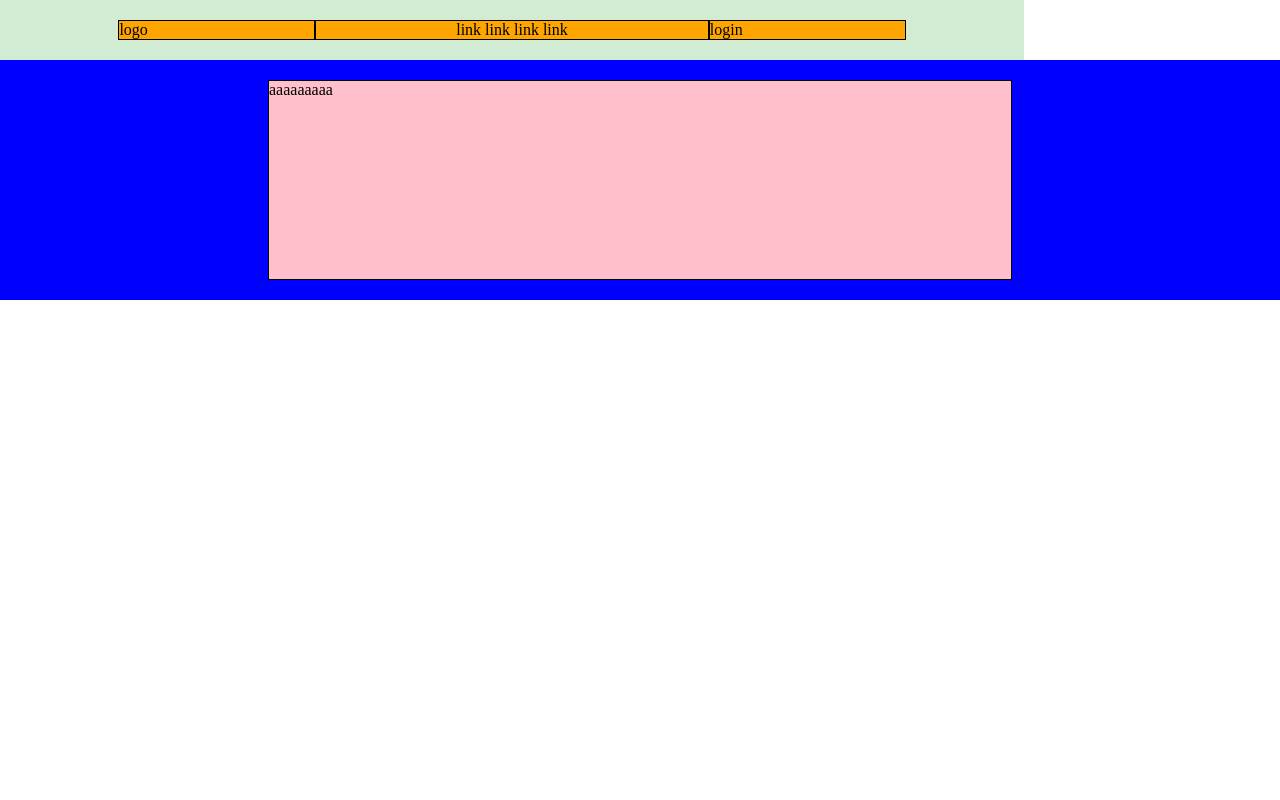
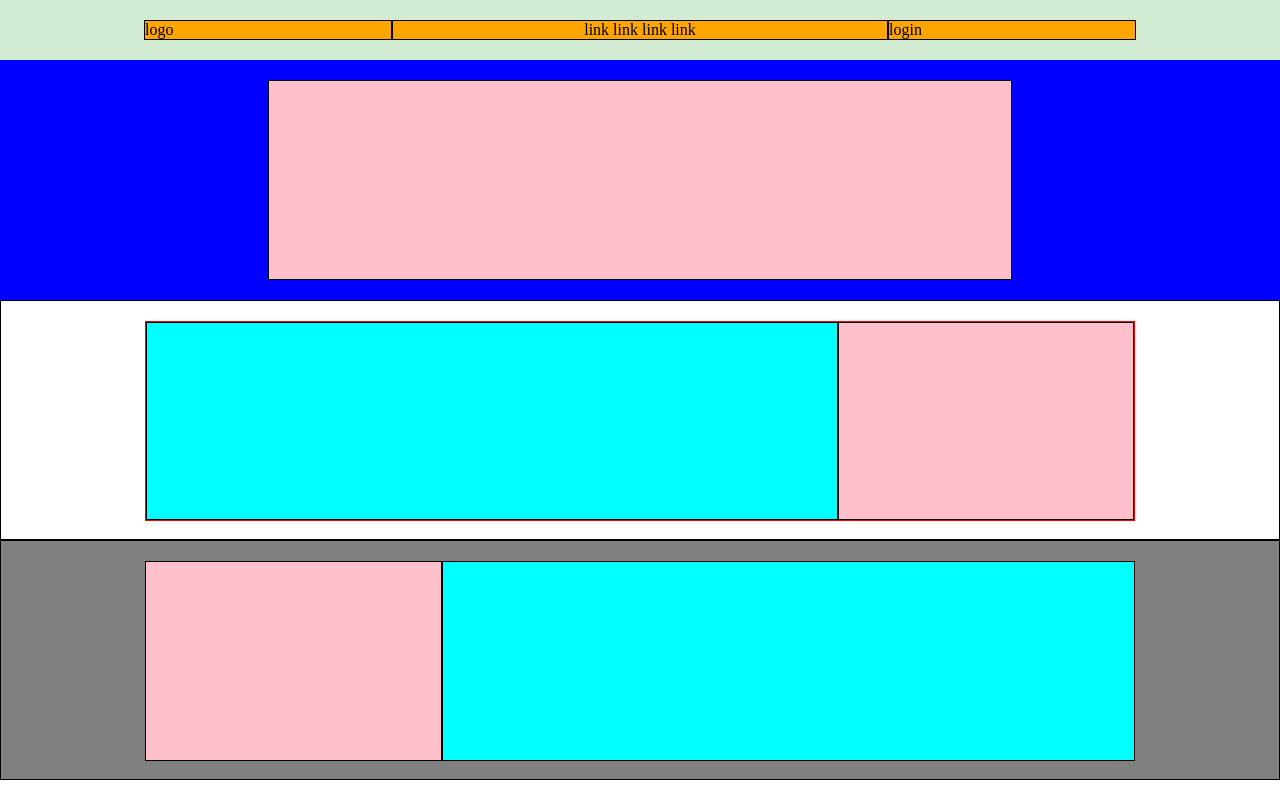
Before and after one commit to BartCatalano/htmlcss-struttura-discord, a plain HTML site: page index.html in a window 1280 px wide. Drawn offline with Linux system fonts and the light colour scheme.

Commit message:
feat:prime due section complete

```diff
--- a/css/style.css
+++ b/css/style.css
@@ -26,7 +26,6 @@ img{
 
     background-color: rgb(210, 235, 211);
     /* debug */
-    width: 80%;
 
 }
 .raw{
@@ -72,3 +71,56 @@ width: 80%;
     height: 200px;
     background-color: pink;
 }
+
+/* SEZIONI CENTRALI */
+/* PRIMA SEZIONE */
+.first-section{
+    background-color: white;
+height: 240px;
+/* DEBUG */
+border: 1px solid black;
+padding: 20px;
+}
+.first-raw{
+    display: flex;
+    /* DEBUG */
+    border: 1px solid red;
+    height: 200px;
+}
+.first-col-big{
+    width: 70%;
+    /* debug */
+    border: 1px ridge black;
+    background-color: aqua;
+}
+.first-col-small{
+    width: 30%;
+    /* debug */
+    border: 1px ridge black;
+    background-color: pink;
+}
+/* SECONDA SEZIONE */
+.second-section{
+    background-color: gray;
+height: 240px;
+/* DEBUG */
+border: 1px solid black;
+padding: 20px;
+}
+.second-raw{
+    display: flex;
+    /* DEBUG */
+    height: 200px;
+}
+.second-col-small{
+    width: 70%;
+    /* debug */
+    border: 1px ridge black;
+    background-color: aqua;
+}
+.second-col-big{
+    width: 30%;
+    /* debug */
+    border: 1px ridge black;
+    background-color: pink;
+}
--- a/index.html
+++ b/index.html
@@ -23,7 +23,7 @@
     <!-- banner -->
     <div class="banner">
         <div class="small-raw section">
-            <div class="col-banner">aaaaaaaaa
+            <div class="col-banner">
 
             </div>
 
@@ -31,11 +31,19 @@
     </div>
     <!-- /banner -->
     <!-- sezioni centrali -->
-    <div class="section">
-        <div></div>
-        <div></div>
-        <div></div>
-    </div>
+     <!-- sezione uno -->
+    <div class="first-section">
+        <div class="first-raw container">
+        <div class="first-col-big"></div>
+        <div class="first-col-small"></div></div>
+        </div>
+        <!-- sezione due -->
+        <div class="second-section">
+            <div class="second-raw container">
+            <div class="second-col-big"></div>
+            <div class="second-col-small"></div></div>
+            </div>
+         <!-- sezione due -->
     <!-- sezioni centrali -->
     <!-- sezione grande -->
     <div class="big-section"></div>
```
